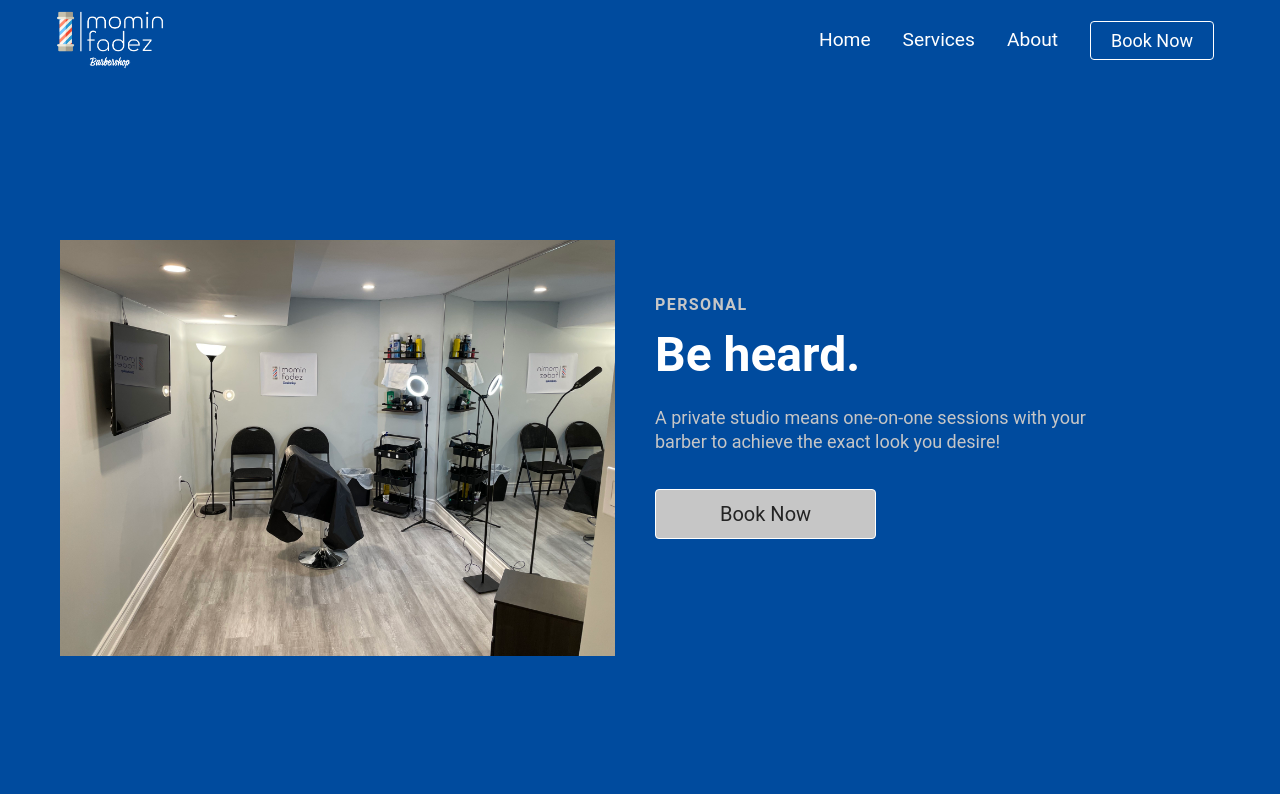
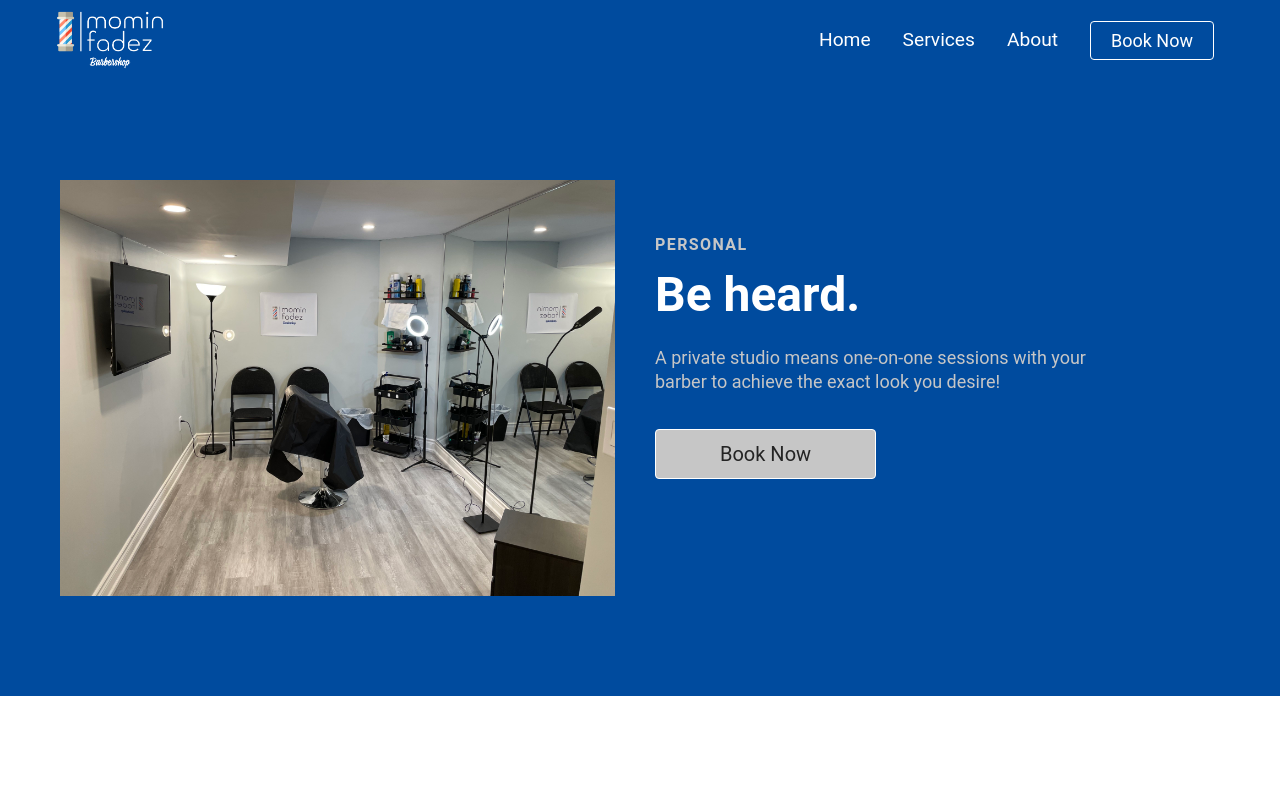
Before and after one commit to mominchaudhry/momin_fadez_barbershop, a React (Create React App) app: page / in a window 1280 px wide. Shown: the top 794 px of the page. Built offline with nearby package versions, Linux system fonts and the light colour scheme.

Commit message:
fixed spacing below navbar

```diff
--- a/src/Components/HeroSection.css
+++ b/src/Components/HeroSection.css
@@ -1,6 +1,6 @@
 .home__hero-section {
     color: #c6c6c6;
-    padding: 160px 0px;
+    padding: 100px 0px;
 
 }
 
```
